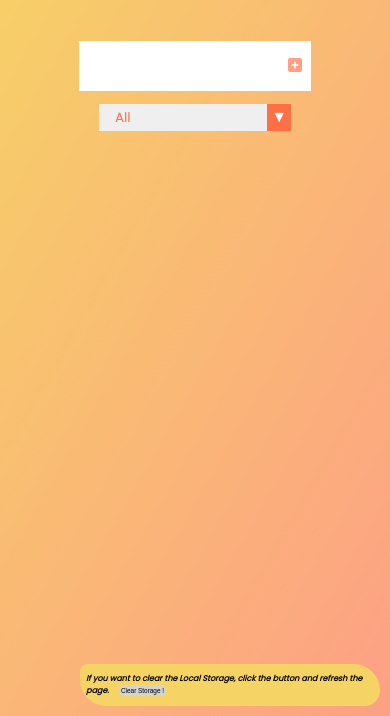
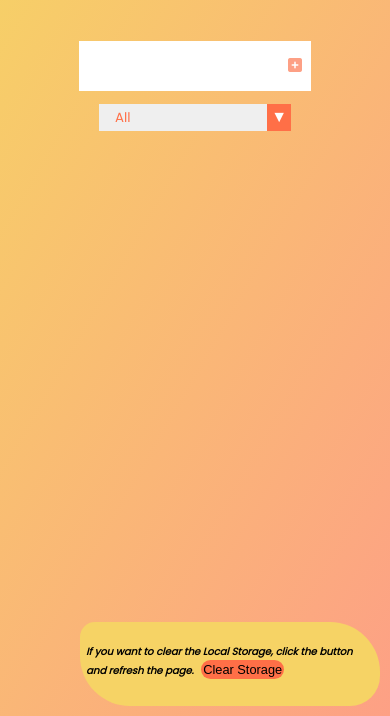
Before and after one commit to Vignesh-Jayaram/Todo-App, a plain HTML site: page index.html in a window 390 px wide. Shown: the part 128-844 px from the top of the page. Drawn offline with Linux system fonts and the light colour scheme.

Commit message:
Attempted fixing the aside tag for mobile view

```diff
--- a/index.html
+++ b/index.html
@@ -47,7 +47,7 @@
       <p>
         If you want to clear the Local Storage, click the button and refresh the
         page.
-        <span><button class="storage-clear-btn">Clear Storage !</button></span>
+        <span><button class="storage-clear-btn">Clear Storage</button></span>
       </p>
     </div>
 
--- a/style.css
+++ b/style.css
@@ -166,7 +166,7 @@ select {
   border-radius: 20px;
   border: none;
   cursor: pointer;
-  background: lightgrey;
+  background: #ff6f47;
 }
 
 @media only screen and (max-width: 680px) {
@@ -232,15 +232,17 @@ select {
     align-items: center;
     float: none;
     width: 300px;
-    height: 5vh;
+    height: 10vh;
     padding: 2px 6px;
-    font-size: 8px;
+    font-size: 10px;
   }
 
   .storage-clear-btn {
-    font-size: 0.4rem;
+    font-size: 0.8rem;
     font-weight: 200;
-    margin-left: 8px;
+    padding-right: 10px;
+    margin-left: 5px;
+    margin-bottom: 4px;
     padding: 2px;
     border-radius: 20px;
   }
```
